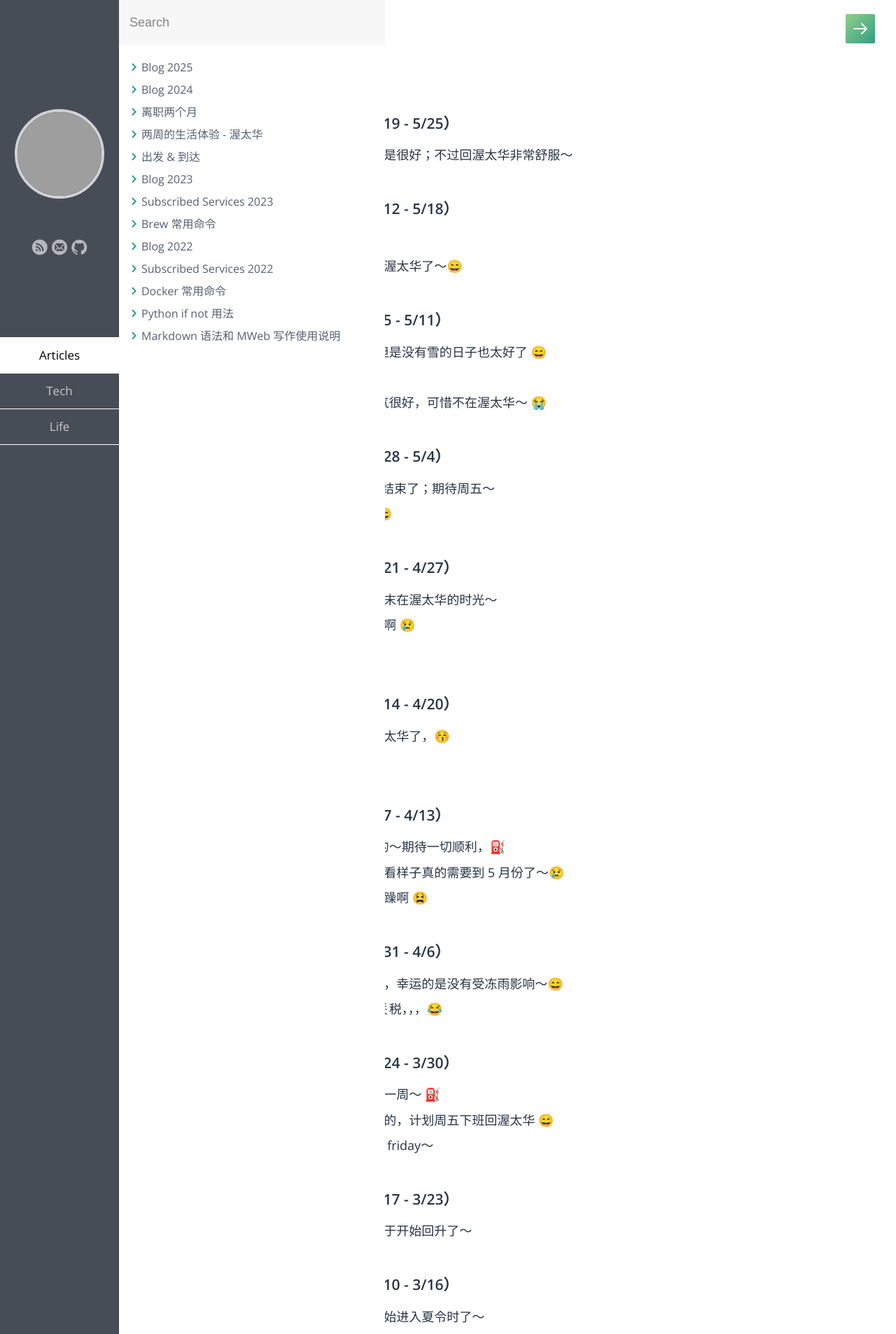
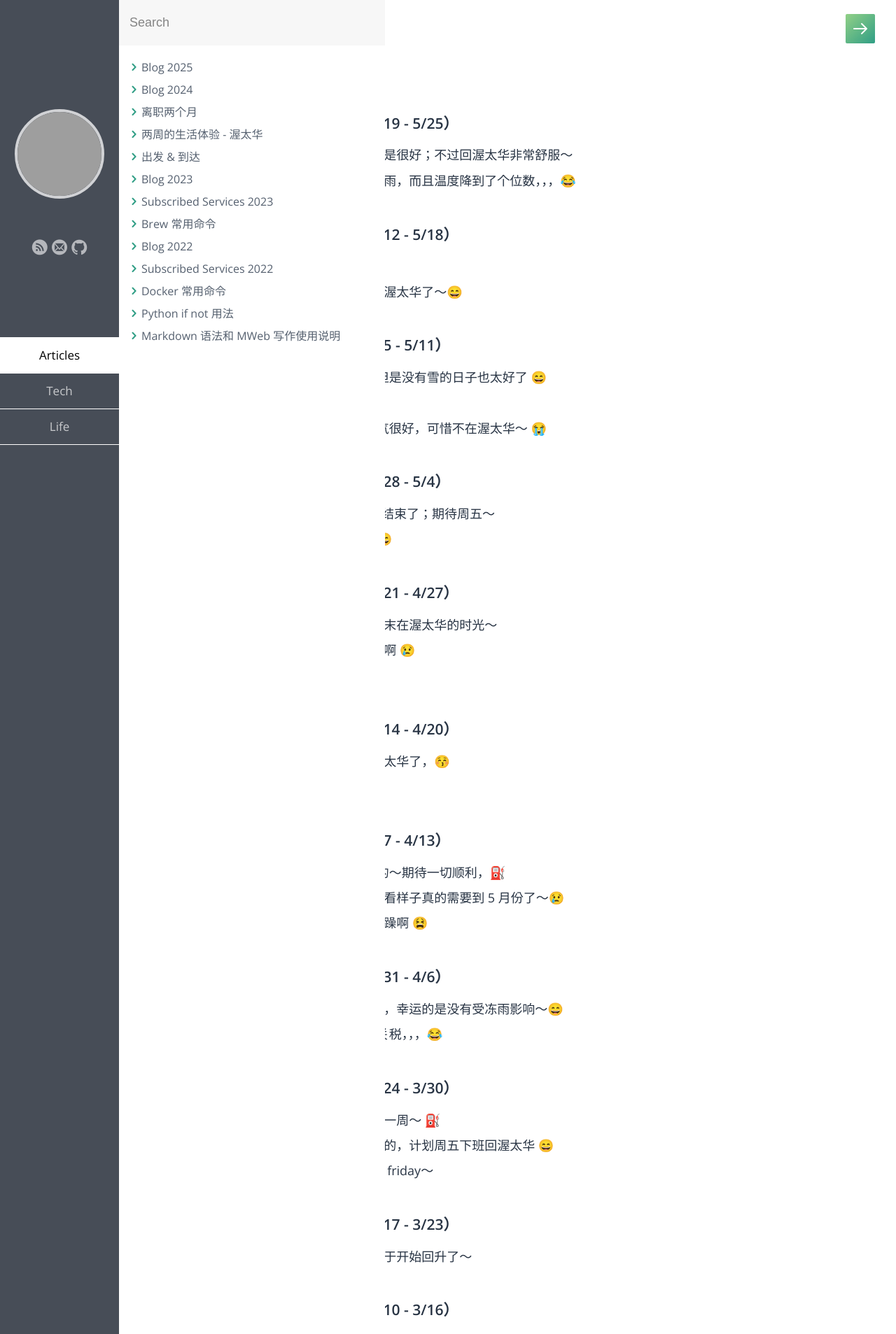
Before and after one commit to samxupeiran/samxupeiran.github.io, a Jekyll site: the page built from _posts/life/2025-01-02-my-blog.md, in a window 1280 px wide. Shown: the top 1907 px of the page at 70% size. Built offline with Jekyll 4.4.1, drawn with Linux system fonts in a browser that asks for light colours; some web fonts are replaced; grey boxes are pictures that could not be loaded.

Commit message:
feat: add weekly blog 5/23

```diff
--- a/_posts/life/2025-01-02-my-blog.md
+++ b/_posts/life/2025-01-02-my-blog.md
@@ -8,6 +8,7 @@ tags: Blog
 
 - ### 2025 年 5 月 第 4 周（5/19 - 5/25）
      - 5/20 这个节假日的天气不是很好；不过回渥太华非常舒服～
+     - 5/23 这一周基本都是在下雨，而且温度降到了个位数，，，😂
 
 - ### 2025 年 5 月 第 3 周（5/12 - 5/18）
      - 5/12 忙碌的周一啊～ ⛽️
```
